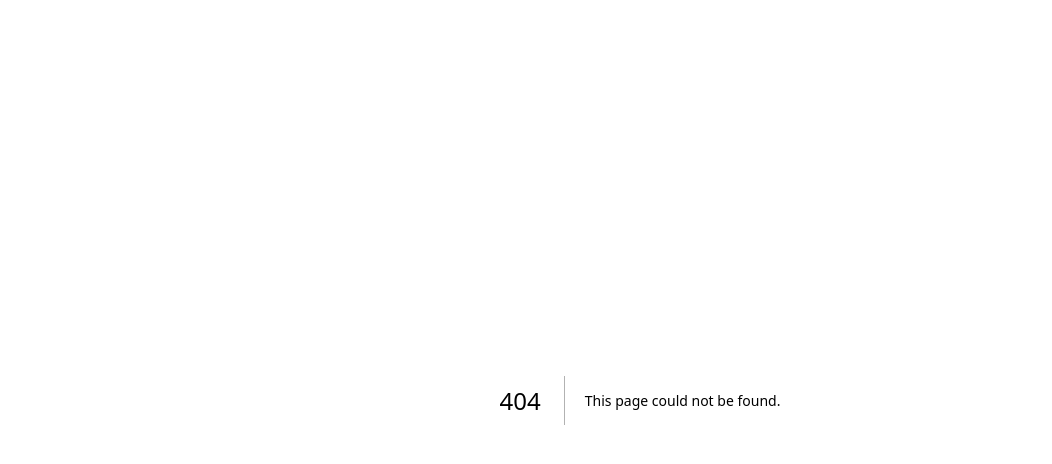
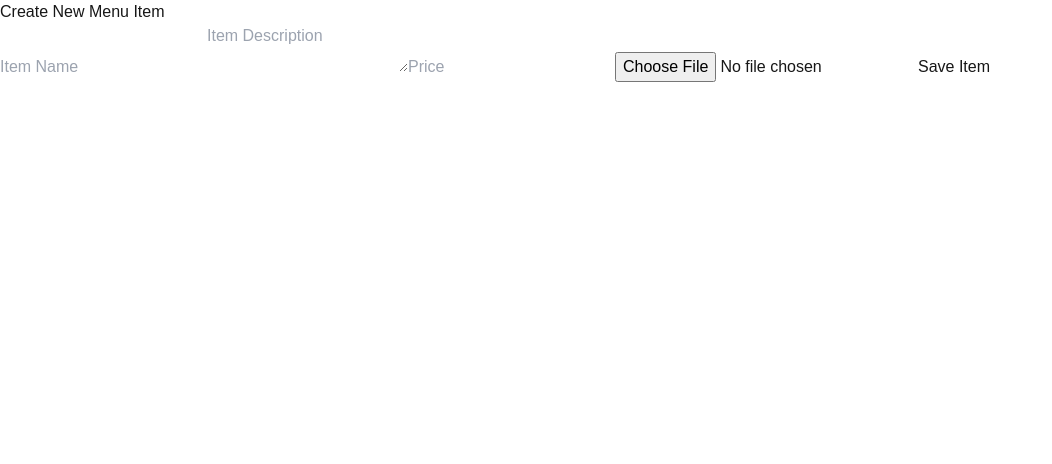
Before and after one commit to 3obby/bkkgoldenhour, a Next.js app: page /edititem in a window 1280 px wide. Before the commit this address had no page. Shown: the top 464 px of the page, without its empty margins (0-1052 px from the left). Built offline with nearby package versions, Linux system fonts and the light colour scheme.

Commit message:
upload item

```diff
--- /dev/null
+++ b/app/api/admin/items/route.js
@@ -0,0 +1,27 @@
+import { NextResponse } from 'next/server';
+import prisma from '@/lib/prisma';
+
+export async function POST(request) {
+  try {
+    const { name, description, price, imageUrl } = await request.json();
+
+    if (!name || !description || !price || !imageUrl) {
+      return NextResponse.json({ error: 'Missing required fields' }, { status: 400 });
+    }
+
+    // Create menu item in the database
+    const newItem = await prisma.menuItem.create({
+      data: {
+        name,
+        description,
+        price: parseFloat(price),
+        imageUrl,
+      },
+    });
+
+    return NextResponse.json(newItem);
+  } catch (error) {
+    console.error('Error creating item:', error);
+    return NextResponse.json({ error: 'Error creating item' }, { status: 500 });
+  }
+}
--- /dev/null
+++ b/app/api/admin/menuitems/route.js
@@ -0,0 +1,12 @@
+import { NextResponse } from 'next/server';
+import prisma from '@/lib/prisma';
+
+export async function GET() {
+  try {
+    const menuItems = await prisma.menuItem.findMany();
+    return NextResponse.json(menuItems);
+  } catch (error) {
+    console.error('Error fetching menu items:', error);
+    return NextResponse.json({ error: 'Error fetching menu items' }, { status: 500 });
+  }
+}
--- /dev/null
+++ b/app/api/upload/route.js
@@ -0,0 +1,40 @@
+import { NextResponse } from 'next/server';
+import { S3Client, PutObjectCommand } from '@aws-sdk/client-s3';
+import { v4 as uuidv4 } from 'uuid';
+
+const s3 = new S3Client({
+  region: process.env.AWS_REGION,
+  credentials: {
+    accessKeyId: process.env.AWS_ACCESS_KEY_ID,
+    secretAccessKey: process.env.AWS_SECRET_ACCESS_KEY,
+  },
+});
+
+export async function POST(request) {
+  try {
+    const formData = await request.formData();
+    const image = formData.get('image');
+
+    if (!image) {
+      return NextResponse.json({ error: 'No image provided' }, { status: 400 });
+    }
+
+    // Upload image to S3
+    const imageKey = `menu-items/${uuidv4()}-${image.name}`;
+    const uploadParams = {
+      Bucket: process.env.AWS_S3_BUCKET_NAME,
+      Key: imageKey,
+      Body: Buffer.from(await image.arrayBuffer()),
+      ContentType: image.type,
+    };
+    const command = new PutObjectCommand(uploadParams);
+    await s3.send(command);
+
+    const imageUrl = `https://${process.env.AWS_S3_BUCKET_NAME}.s3.amazonaws.com/${imageKey}`;
+
+    return NextResponse.json({ imageUrl });
+  } catch (error) {
+    console.error('Error uploading image:', error);
+    return NextResponse.json({ error: 'Error uploading image' }, { status: 500 });
+  }
+}
--- /dev/null
+++ b/app/edititem/page.js
@@ -0,0 +1,118 @@
+'use client';
+
+import { useState, useEffect } from 'react';
+import { useRouter } from 'next/navigation';
+
+export default function EditItem() {
+  const [item, setItem] = useState({
+    name: '',
+    description: '',
+    price: '',
+    image: null,
+    imageUrl: '',
+  });
+  const [uploadStatus, setUploadStatus] = useState('idle'); // 'idle', 'uploading', 'success', 'error'
+  const router = useRouter();
+
+  const handleImageChange = async (e) => {
+    const file = e.target.files[0];
+    if (file) {
+      setUploadStatus('uploading');
+      const formData = new FormData();
+      formData.append('image', file);
+
+      try {
+        const response = await fetch('/api/upload', {
+          method: 'POST',
+          body: formData,
+        });
+
+        if (response.ok) {
+          const data = await response.json();
+          setItem({ ...item, imageUrl: data.imageUrl });
+          setUploadStatus('success');
+        } else {
+          setUploadStatus('error');
+        }
+      } catch (error) {
+        console.error('Error uploading image:', error);
+        setUploadStatus('error');
+      }
+    }
+  };
+
+  const handleSubmit = async (e) => {
+    e.preventDefault();
+
+    // Submit the item data, including the imageUrl from the upload
+    const response = await fetch('/api/admin/items', {
+      method: 'POST',
+      headers: { 'Content-Type': 'application/json' },
+      body: JSON.stringify({
+        name: item.name,
+        description: item.description,
+        price: item.price,
+        imageUrl: item.imageUrl, // Use the uploaded image URL
+      }),
+    });
+
+    if (response.ok) {
+      // Navigate back to the admin portal or display a success message
+      router.push('/adminportal');
+    } else {
+      // Handle error
+      console.error('Failed to create item');
+    }
+  };
+
+  return (
+    <div>
+      <h1>Create New Menu Item</h1>
+      <form onSubmit={handleSubmit}>
+        <input
+          type="text"
+          placeholder="Item Name"
+          value={item.name}
+          onChange={(e) => setItem({ ...item, name: e.target.value })}
+          required
+        />
+        <textarea
+          placeholder="Item Description"
+          value={item.description}
+          onChange={(e) => setItem({ ...item, description: e.target.value })}
+          required
+        />
+        <input
+          type="number"
+          step="0.01"
+          placeholder="Price"
+          value={item.price}
+          onChange={(e) => setItem({ ...item, price: e.target.value })}
+          required
+        />
+        <input
+          type="file"
+          accept="image/*"
+          onChange={handleImageChange}
+          required
+        />
+
+        {/* Display upload status and image preview */}
+        {uploadStatus === 'uploading' && <p>Uploading image...</p>}
+        {uploadStatus === 'success' && <p>Image uploaded successfully!</p>}
+        {uploadStatus === 'error' && <p>Error uploading image. Please try again.</p>}
+
+        {item.imageUrl && (
+          <div>
+            <p>Image Preview:</p>
+            <img src={item.imageUrl} alt="Uploaded" width={150} />
+          </div>
+        )}
+
+        <button type="submit" disabled={uploadStatus !== 'success'}>
+          Save Item
+        </button>
+      </form>
+    </div>
+  );
+}
```
